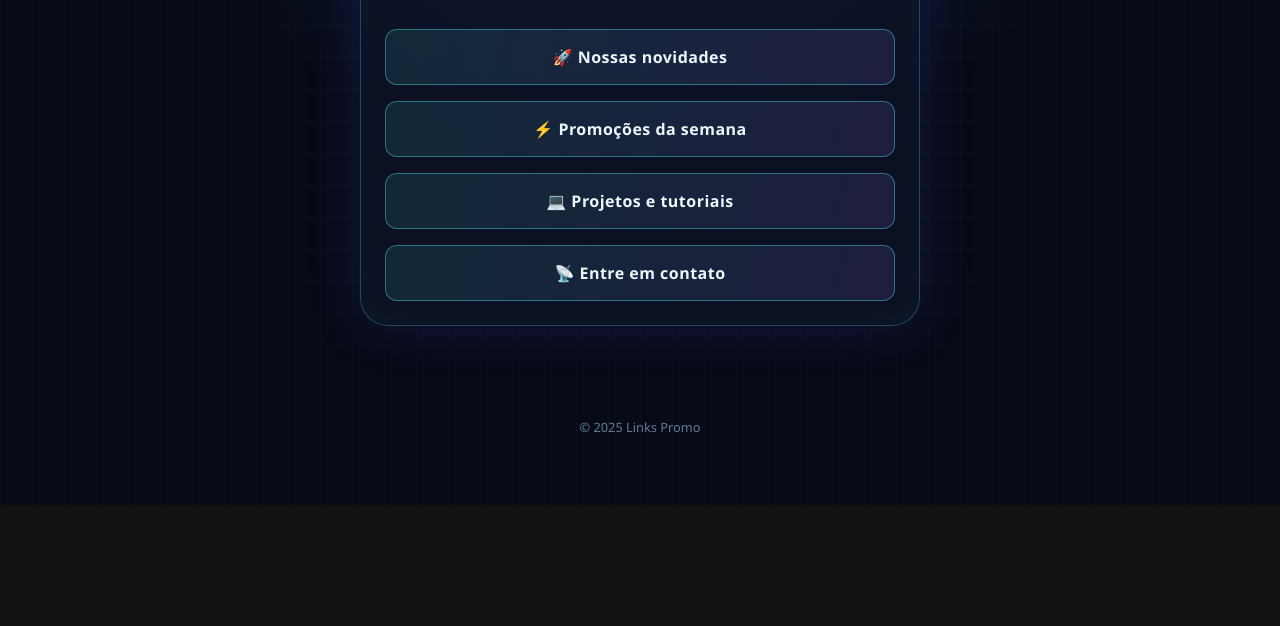
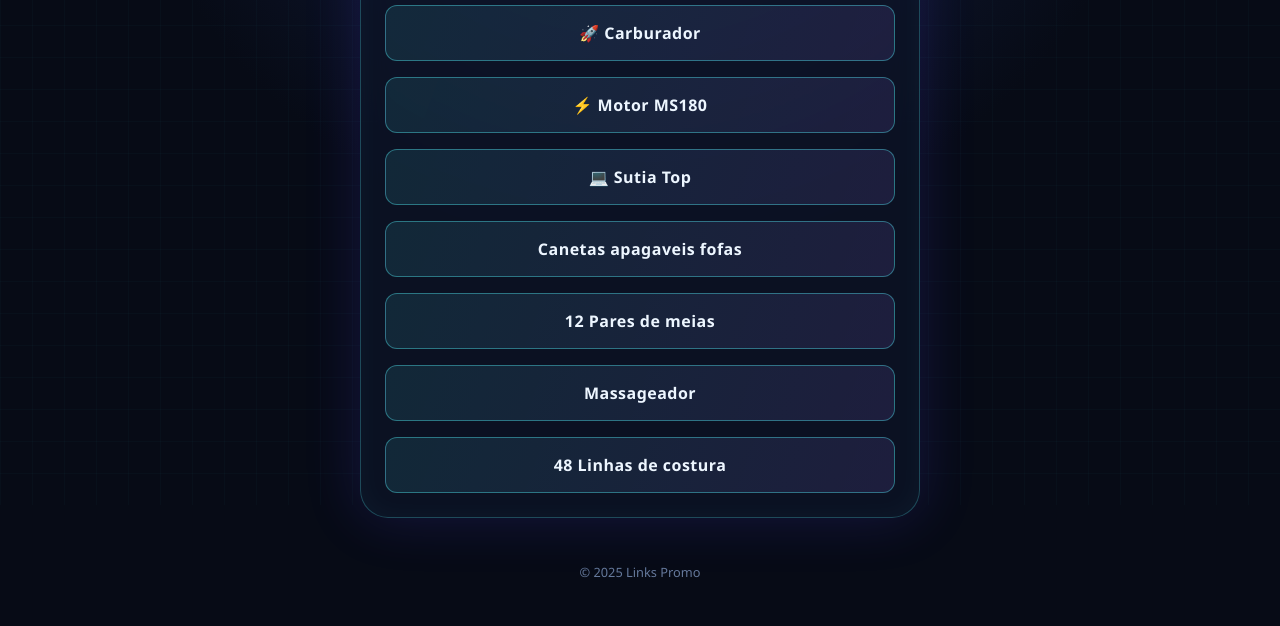
Before and after one commit to MaiconRG/Blog_Promo, a plain HTML site: page Index.html in a window 1280 px wide. Shown: the part 295-921 px from the top of the page. Before the commit the page ends 800 px from the top, so only its background shows below. Drawn offline with Linux system fonts and the light colour scheme.

Commit message:
Att Links

```diff
--- a/Index.html
+++ b/Index.html
@@ -123,10 +123,19 @@
       <p class="tagline">Promoções em um só lugar.</p>
 
       <nav class="links" aria-label="Links principais">
-        <a class="link-button" href="#">🚀 Nossas novidades</a>
-        <a class="link-button" href="#">⚡ Promoções da semana</a>
-        <a class="link-button" href="#">💻 Projetos e tutoriais</a>
-        <a class="link-button" href="#">📡 Entre em contato</a>
+        <a class="link-button" href="https://meli.la/2NGT4Kt">🚀 Carburador</a>
+        <a class="link-button" href="https://meli.la/1eeUZ2f">⚡ Motor MS180</a>
+        <a class="link-button" href="https://meli.la/23zBp3j">💻 Sutia Top</a>
+        <a class="link-button" href="https://meli.la/2r9U34E"
+          >Canetas apagaveis fofas</a
+        >
+        <a class="link-button" href="https://meli.la/1Lid5Zf"
+          >12 Pares de meias</a
+        >
+        <a class="link-button" href="https://meli.la/2vnWZvG">Massageador</a>
+        <a class="link-button" href="https://meli.la/2TriSyF"
+          >48 Linhas de costura</a
+        >
       </nav>
     </header>
 
```
